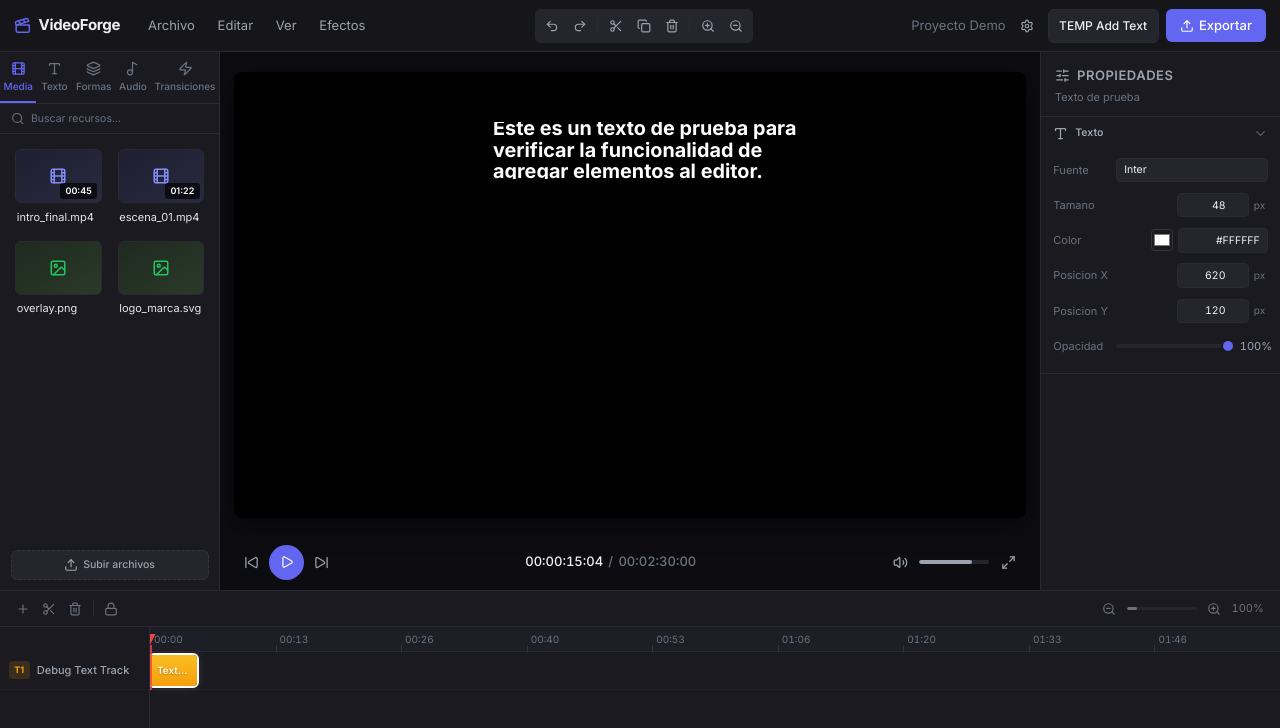
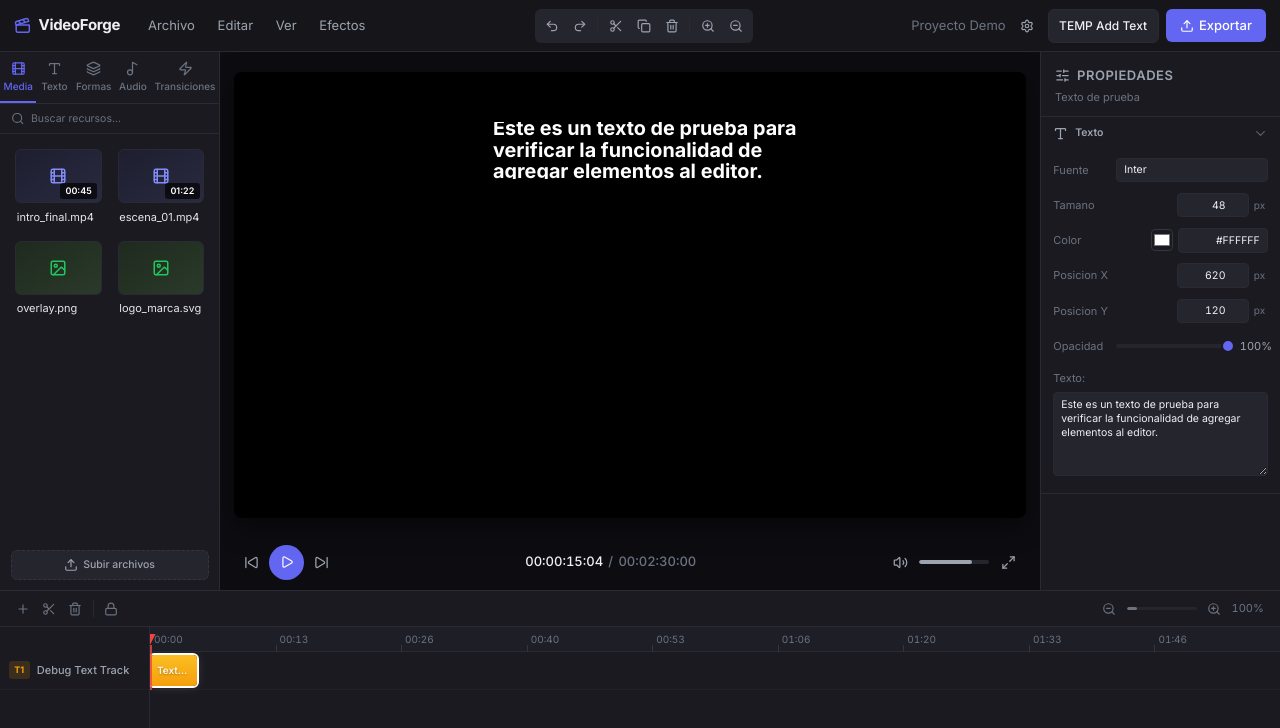
Before and after one commit to awakelab-dev/awk-video-editor-frontend, a React (Vite) app: page /editor in a window 1280 px wide. Both pictures are taken after a click on the button "TEMP Add Text". Shown: the top 728 px of the page. Built offline with nearby package versions, Linux system fonts and the light colour scheme.

Commit message:
Modififcar texto desde panel

```diff
--- a/src/features/inspector/components/InspectorPanel.tsx
+++ b/src/features/inspector/components/InspectorPanel.tsx
@@ -222,6 +222,22 @@ export function InspectorPanel() {
                 {selectedOpacityPercent}%
               </span>
             </PropertyRow>
+
+            <div className="pt-1">
+              <label
+                className="mb-1.5 block text-[11px] text-[#6b7280]"
+                htmlFor="inspector-text-content"
+              >
+                Texto:
+              </label>
+              <textarea
+                id="inspector-text-content"
+                aria-label="Texto"
+                className="min-h-[84px] w-full resize-y rounded-[4px] border border-[#2a2a34] bg-[#25252e] px-2 py-1.5 text-xs text-[#f0f0f4] outline-none transition focus:border-[#6366f1]"
+                onChange={(event) => updateSelectedTextProperty('text', event.target.value)}
+                value={selectedTextElement.text}
+              />
+            </div>
           </PropertySection>
         )}
       </div>
```
Also changed, not shown: 1 other file (tests, documents, lock files or other folders).
